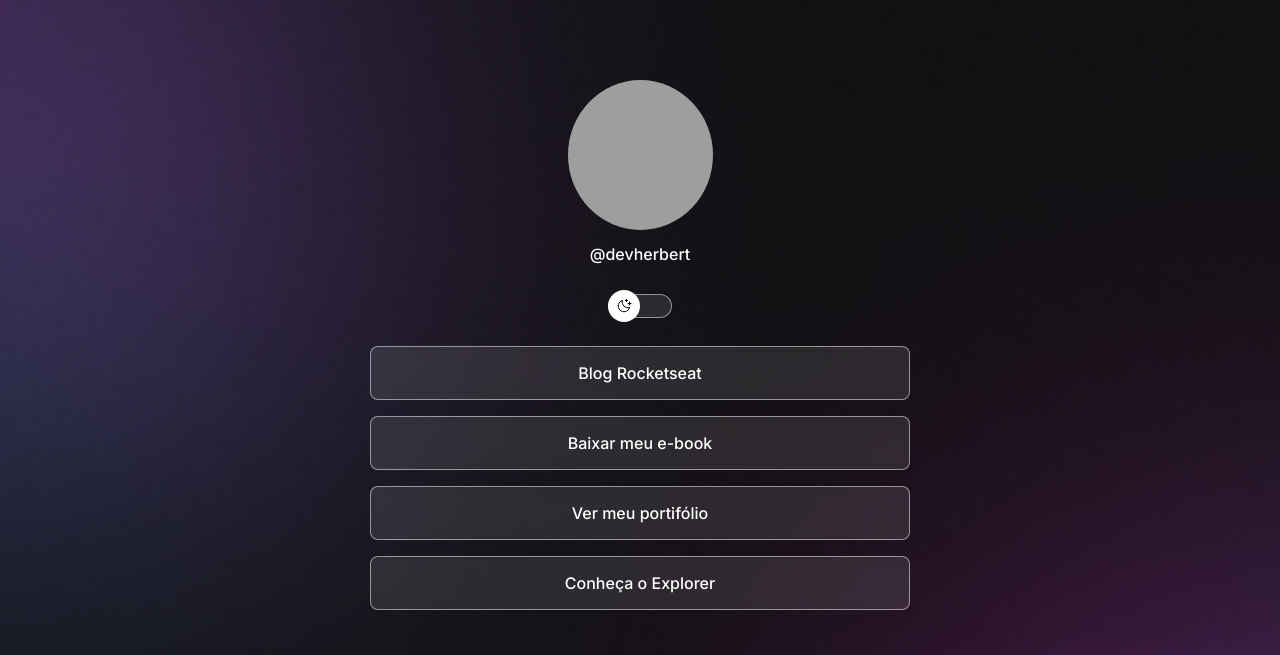
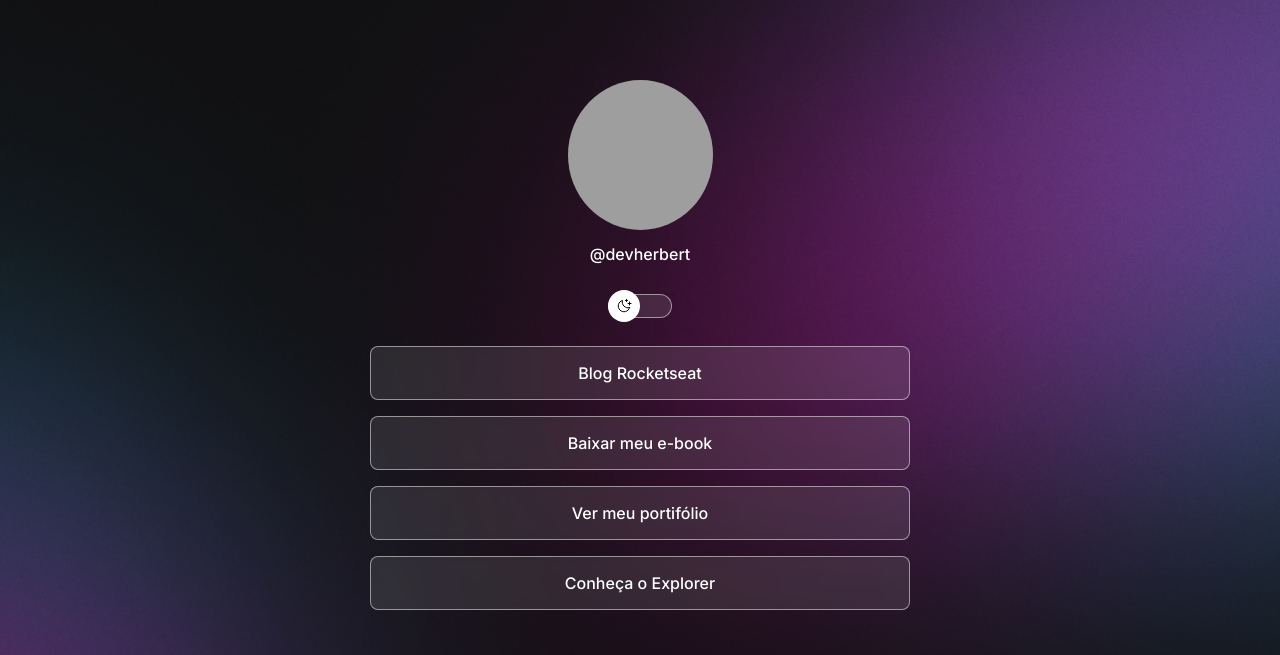
Before and after one commit to herbertcaiosama/dev-links, a plain HTML site: page index.html in a window 1280 px wide. Shown: the top 655 px of the page. Drawn offline with nearby package versions, Linux system fonts and the light colour scheme; grey boxes are pictures that could not be loaded.

Commit message:
alterarção do background com media queries

```diff
--- a/style.css
+++ b/style.css
@@ -26,7 +26,7 @@
 
 body {
   background: var(--bg-url) no-repeat top center /cover;
-
+  height: 100vh;
 }
 
 body * {
@@ -153,3 +153,15 @@ footer {
   text-align: center;
   font-size: 14px;
 }
+
+/* media queries */
+
+@media (min-width: 700px) {
+  :root {
+    --bg-url: url(./assets/bg-desktop.jpg);
+  }
+
+  .light {
+    --bg-url: url(./assets/bg-desktopo-light.jpg);
+  }
+}
```
